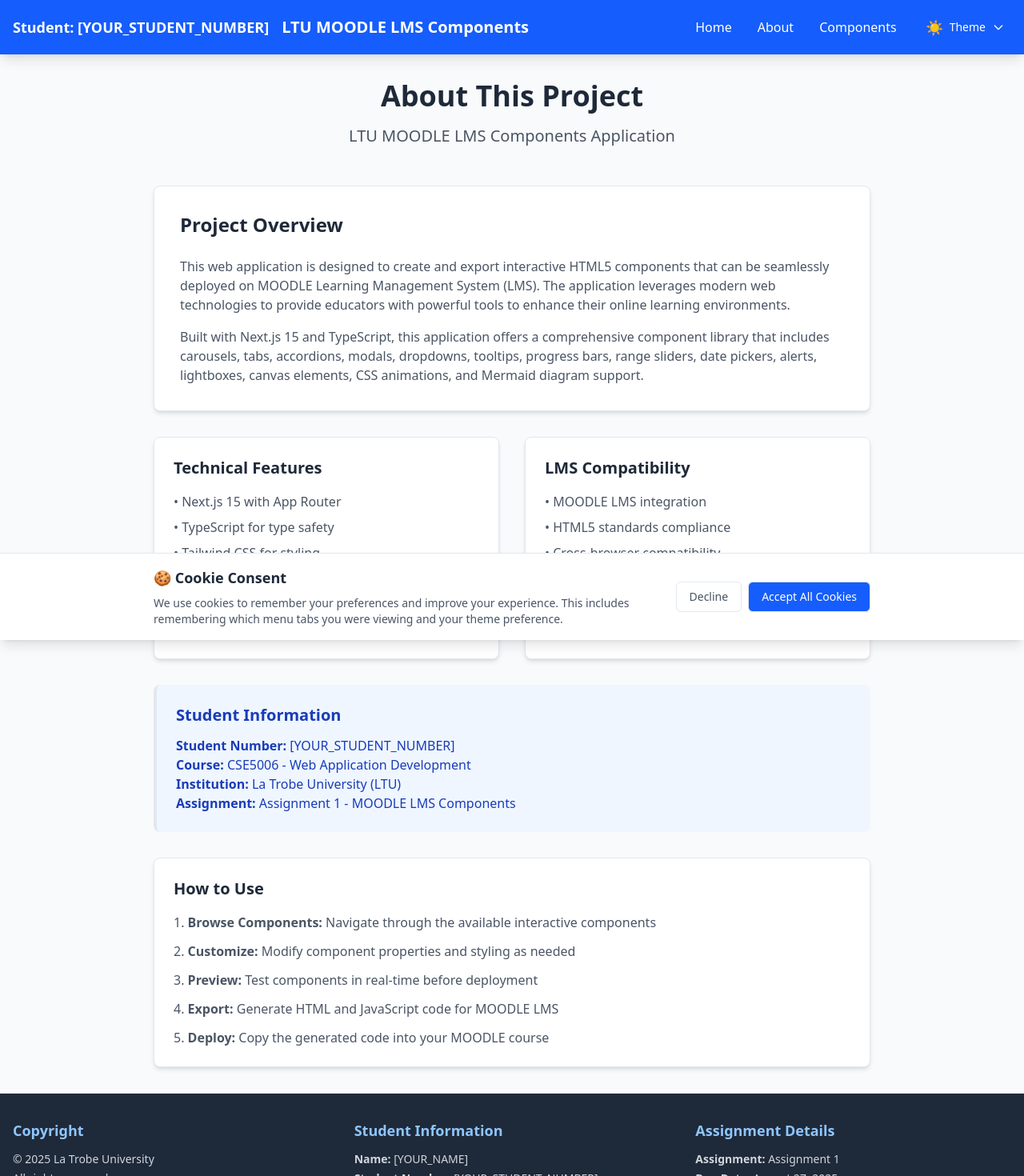
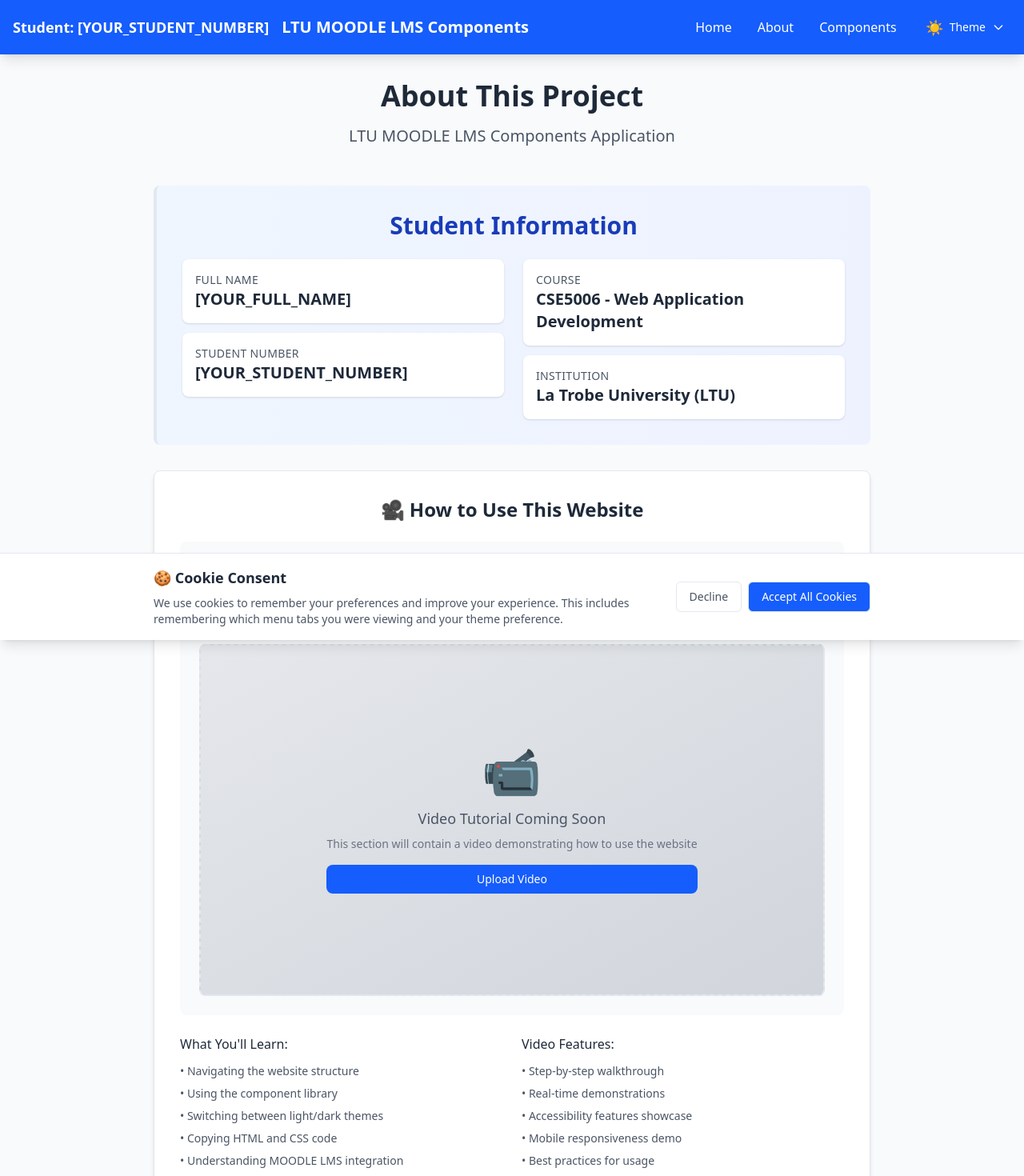
Before and after one commit to PJ-Cipher/CWA_Assignment, a Next.js app: page /about in a window 1280 px wide. Shown: the top 1470 px of the page at 80% size. Built offline with nearby package versions, Linux system fonts and the light colour scheme.

Commit message:
about page update

```diff
--- a/app/about/page.tsx
+++ b/app/about/page.tsx
@@ -1,3 +1,5 @@
+import VideoTutorial from '../components/VideoTutorial';
+
 export default function About() {
   return (
     <div className="container mx-auto px-4 py-8">
@@ -8,6 +10,38 @@
             LTU MOODLE LMS Components Application
           </p>
         </div>
+
+        {/* Student Information Section - Prominently Displayed */}
+        <div className="bg-gradient-to-r from-blue-50 to-indigo-50 dark:from-blue-900/20 dark:to-indigo-900/20 border-l-4 border-blue-400 p-8 rounded-lg mb-8">
+          <h2 className="text-3xl font-bold text-blue-800 dark:text-blue-200 mb-6 text-center">
+            Student Information
+          </h2>
+          <div className="grid md:grid-cols-2 gap-6 text-center md:text-left">
+            <div className="space-y-3">
+              <div className="bg-white dark:bg-gray-800 p-4 rounded-lg shadow-sm">
+                <p className="text-sm text-gray-600 dark:text-gray-400 uppercase tracking-wide">Full Name</p>
+                <p className="text-xl font-semibold text-gray-800 dark:text-white">[YOUR_FULL_NAME]</p>
+              </div>
+              <div className="bg-white dark:bg-gray-800 p-4 rounded-lg shadow-sm">
+                <p className="text-sm text-gray-600 dark:text-gray-400 uppercase tracking-wide">Student Number</p>
+                <p className="text-xl font-semibold text-gray-800 dark:text-white">[YOUR_STUDENT_NUMBER]</p>
+              </div>
+            </div>
+            <div className="space-y-3">
+              <div className="bg-white dark:bg-gray-800 p-4 rounded-lg shadow-sm">
+                <p className="text-sm text-gray-600 dark:text-gray-400 uppercase tracking-wide">Course</p>
+                <p className="text-xl font-semibold text-gray-800 dark:text-white">CSE5006 - Web Application Development</p>
+              </div>
+              <div className="bg-white dark:bg-gray-800 p-4 rounded-lg shadow-sm">
+                <p className="text-sm text-gray-600 dark:text-gray-400 uppercase tracking-wide">Institution</p>
+                <p className="text-xl font-semibold text-gray-800 dark:text-white">La Trobe University (LTU)</p>
+              </div>
+            </div>
+          </div>
+        </div>
+
+        {/* Video Tutorial Section */}
+        <VideoTutorial />
 
         <div className="bg-white dark:bg-gray-800 p-8 rounded-lg shadow-md mb-8 border border-gray-200 dark:border-gray-700">
           <h2 className="text-2xl font-semibold text-gray-800 dark:text-white mb-6">Project Overview</h2>
@@ -53,16 +87,6 @@
           </div>
         </div>
 
-        <div className="bg-blue-50 dark:bg-blue-900/20 border-l-4 border-blue-400 p-6 rounded-lg">
-          <h3 className="text-xl font-semibold text-blue-800 dark:text-blue-200 mb-3">Student Information</h3>
-          <div className="text-blue-800 dark:text-blue-200">
-            <p><strong>Student Number:</strong> [YOUR_STUDENT_NUMBER]</p>
-            <p><strong>Course:</strong> CSE5006 - Web Application Development</p>
-            <p><strong>Institution:</strong> La Trobe University (LTU)</p>
-            <p><strong>Assignment:</strong> Assignment 1 - MOODLE LMS Components</p>
-          </div>
-        </div>
-
         <div className="bg-white dark:bg-gray-800 p-6 rounded-lg shadow-md mt-8 border border-gray-200 dark:border-gray-700">
           <h3 className="text-xl font-semibold text-gray-800 dark:text-white mb-4">How to Use</h3>
           <div className="space-y-3 text-gray-600 dark:text-gray-300">
--- /dev/null
+++ b/app/components/VideoTutorial.tsx
@@ -0,0 +1,140 @@
+'use client';
+
+import { useState } from 'react';
+
+interface VideoTutorialProps {
+  videoUrl?: string;
+  videoTitle?: string;
+  videoDescription?: string;
+}
+
+export default function VideoTutorial({
+  videoUrl,
+  videoTitle = "How to Use This Website",
+  videoDescription = "Comprehensive guide to navigating and using all features"
+}: VideoTutorialProps) {
+  const [isPlaying, setIsPlaying] = useState(false);
+
+  // If no video URL is provided, show placeholder
+  if (!videoUrl) {
+    return (
+      <div className="bg-white dark:bg-gray-800 p-8 rounded-lg shadow-md border border-gray-200 dark:border-gray-700">
+        <h2 className="text-2xl font-semibold text-gray-800 dark:text-white mb-6 text-center">
+          🎥 {videoTitle}
+        </h2>
+
+        <div className="space-y-6">
+          <div className="bg-gray-50 dark:bg-gray-700 p-6 rounded-lg">
+            <h3 className="text-lg font-medium text-gray-800 dark:text-white mb-3">
+              Video Tutorial: Website Walkthrough
+            </h3>
+            <p className="text-gray-600 dark:text-gray-300 mb-4">
+              {videoDescription} of this LTU MOODLE LMS Components application.
+            </p>
+
+            {/* Video Placeholder */}
+            <div className="relative w-full max-w-4xl mx-auto">
+              <div className="aspect-video bg-gradient-to-br from-gray-200 to-gray-300 dark:from-gray-600 dark:to-gray-700 rounded-lg flex items-center justify-center border-2 border-dashed border-gray-300 dark:border-gray-500">
+                <div className="text-center p-8">
+                  <div className="text-6xl mb-4">📹</div>
+                  <p className="text-lg font-medium text-gray-600 dark:text-gray-300 mb-2">
+                    Video Tutorial Coming Soon
+                  </p>
+                  <p className="text-sm text-gray-500 dark:text-gray-400 mb-4">
+                    This section will contain a video demonstrating how to use the website
+                  </p>
+                  <div className="bg-blue-600 text-white px-4 py-2 rounded-lg text-sm font-medium">
+                    Upload Video
+                  </div>
+                </div>
+              </div>
+            </div>
+          </div>
+
+          {/* Video Description */}
+          <div className="grid md:grid-cols-2 gap-6">
+            <div>
+              <h4 className="text-md font-medium text-gray-800 dark:text-white mb-3">What You'll Learn:</h4>
+              <ul className="space-y-2 text-gray-600 dark:text-gray-300 text-sm">
+                <li>• Navigating the website structure</li>
+                <li>• Using the component library</li>
+                <li>• Switching between light/dark themes</li>
+                <li>• Copying HTML and CSS code</li>
+                <li>• Understanding MOODLE LMS integration</li>
+              </ul>
+            </div>
+            <div>
+              <h4 className="text-md font-medium text-gray-800 dark:text-white mb-3">Video Features:</h4>
+              <ul className="space-y-2 text-gray-600 dark:text-gray-300 text-sm">
+                <li>• Step-by-step walkthrough</li>
+                <li>• Real-time demonstrations</li>
+                <li>• Accessibility features showcase</li>
+                <li>• Mobile responsiveness demo</li>
+                <li>• Best practices for usage</li>
+              </ul>
+            </div>
+          </div>
+        </div>
+      </div>
+    );
+  }
+
+  // If video URL is provided, show embedded video
+  return (
+    <div className="bg-white dark:bg-gray-800 p-8 rounded-lg shadow-md border border-gray-200 dark:border-gray-700">
+      <h2 className="text-2xl font-semibold text-gray-800 dark:text-white mb-6 text-center">
+        🎥 {videoTitle}
+      </h2>
+
+      <div className="space-y-6">
+        <div className="bg-gray-50 dark:bg-gray-700 p-6 rounded-lg">
+          <h3 className="text-lg font-medium text-gray-800 dark:text-white mb-3">
+            Video Tutorial: Website Walkthrough
+          </h3>
+          <p className="text-gray-600 dark:text-gray-300 mb-4">
+            {videoDescription} of this LTU MOODLE LMS Components application.
+          </p>
+
+          {/* Embedded Video */}
+          <div className="relative w-full max-w-4xl mx-auto">
+            <div className="aspect-video bg-black rounded-lg overflow-hidden">
+              <iframe
+                src={videoUrl}
+                title={videoTitle}
+                className="w-full h-full"
+                frameBorder="0"
+                allow="accelerometer; autoplay; clipboard-write; encrypted-media; gyroscope; picture-in-picture"
+                allowFullScreen
+                onLoad={() => setIsPlaying(true)}
+              />
+            </div>
+          </div>
+        </div>
+
+        {/* Video Controls and Description */}
+        <div className="grid md:grid-cols-2 gap-6">
+          <div>
+            <h4 className="text-md font-medium text-gray-800 dark:text-white mb-3">Video Controls:</h4>
+            <ul className="space-y-2 text-gray-600 dark:text-gray-300 text-sm">
+              <li>• Play/Pause: Click the video or use spacebar</li>
+              <li>• Fullscreen: Click the fullscreen button</li>
+              <li>• Volume: Use the volume slider</li>
+              <li>• Progress: Click on the progress bar to jump</li>
+              <li>• Quality: Select video quality from settings</li>
+            </ul>
+          </div>
+          <div>
+            <h4 className="text-md font-medium text-gray-800 dark:text-white mb-3">Accessibility:</h4>
+            <ul className="space-y-2 text-gray-600 dark:text-gray-300 text-sm">
+              <li>• Keyboard navigation support</li>
+              <li>• Screen reader compatibility</li>
+              <li>• High contrast mode support</li>
+              <li>• Captions and subtitles</li>
+              <li>• Audio descriptions available</li>
+            </ul>
+          </div>
+        </div>
+      </div>
+    </div>
+  );
+}
```
